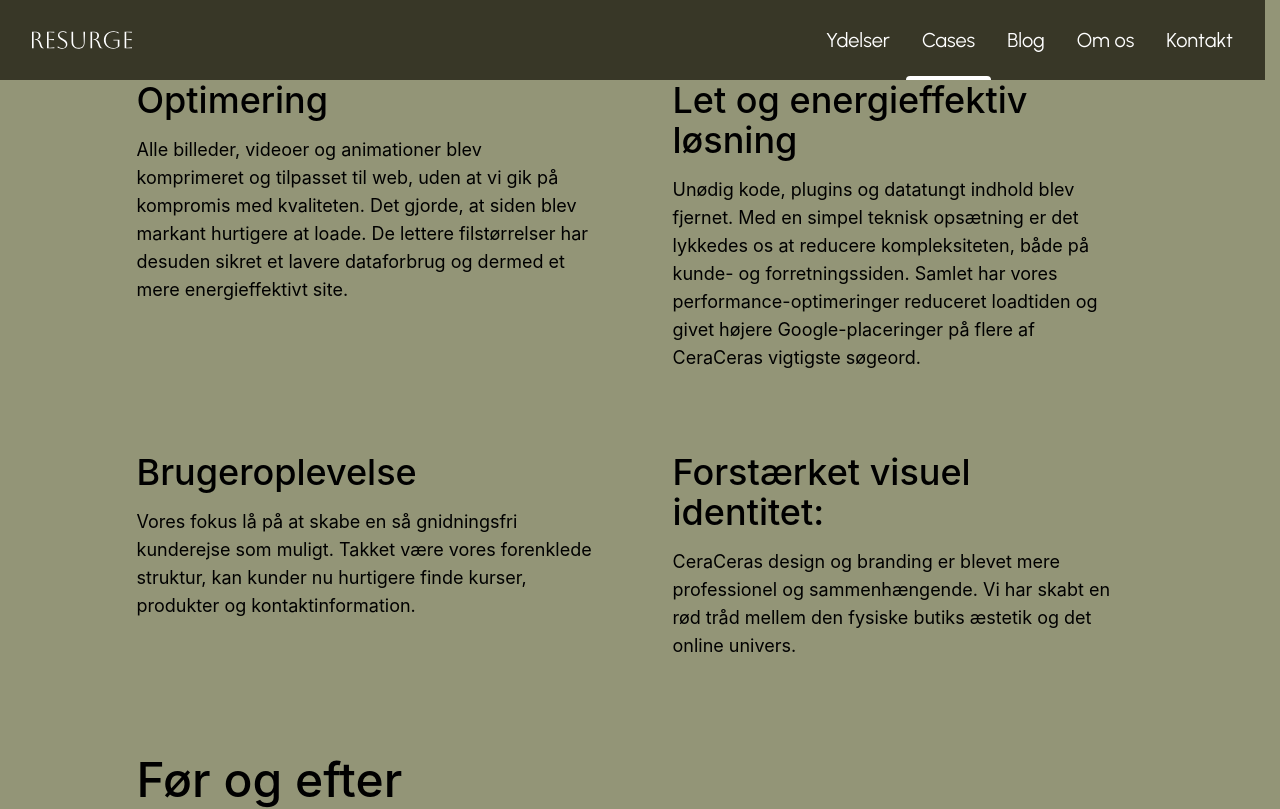
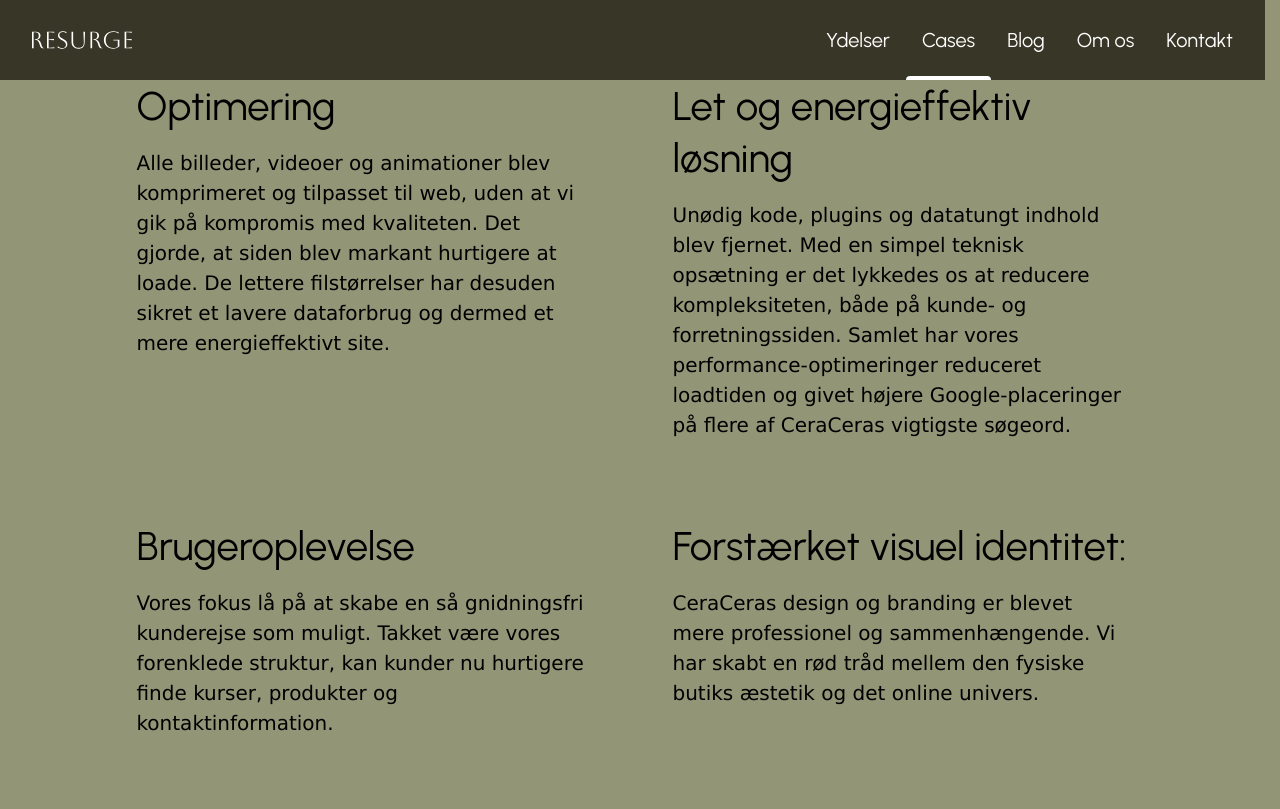
Before and after one commit to SaltyStarfish/resurge-projekt, a React (Vite) app in the folder resurge-react-project/: page /cases/cera-cera in a window 1280 px wide. Shown: the top 809 px of the page. Built offline with nearby package versions, Linux system fonts and the light colour scheme.

Commit message:
fonts rettet

```diff
--- a/resurge-react-project/src/components/CaseCard.jsx
+++ b/resurge-react-project/src/components/CaseCard.jsx
@@ -13,7 +13,7 @@ export default function CaseCard({ image, tags = [], title, description, link })
 
       <div className="p-4 flex flex-col items-start text-left">
         <h3 className="font-h3 font-medium">{title}</h3>
-        <p>{description}</p>
+        <p className="font-body">{description}</p>
 
         <CtaLink to={link}>Læs mere</CtaLink>
       </div>
--- a/resurge-react-project/src/components/FiftyFifty.jsx
+++ b/resurge-react-project/src/components/FiftyFifty.jsx
@@ -9,8 +9,8 @@ export default function FiftyFifty({ type, reverse = false, indhold, className =
             <img src={indhold.billedeSrc} alt={indhold.billedeAlt} className="w-full h-auto object-contain" />
           </div>
           <div className="w-full md:w-1/2 flex flex-col gap-4">
-            <h3 className="text-2xl md:text-4xl font-medium">{indhold.titel}</h3>
-            <p className="text-base md:text-lg">{indhold.tekst}</p>
+            <h3 className="font-h3 font-medium">{indhold.titel}</h3>
+            <p className="font-body">{indhold.tekst}</p>
             {indhold.cta && <CtaLink to={indhold.cta.to}>{indhold.cta.label}</CtaLink>}
           </div>
         </>
@@ -18,12 +18,12 @@ export default function FiftyFifty({ type, reverse = false, indhold, className =
       {type === "tekst-tekst" && (
         <>
           <div className="w-full md:w-1/2 flex flex-col gap-4">
-            <h3 className="text-2xl md:text-4xl font-medium">{indhold.titelVenstre}</h3>
-            <p className="text-base md:text-lg">{indhold.tekstVenstre}</p>
+            <h3 className="font-h3 font-medium">{indhold.titelVenstre}</h3>
+            <p className="font-body">{indhold.tekstVenstre}</p>
           </div>
           <div className="w-full md:w-1/2 flex flex-col gap-4">
-            <h3 className="text-2xl md:text-4xl font-medium">{indhold.titelHøjre}</h3>
-            <p className="text-base md:text-lg">{indhold.tekstHøjre}</p>
+            <h3 className="font-h3 font-medium">{indhold.titelHøjre}</h3>
+            <p className="font-body">{indhold.tekstHøjre}</p>
           </div>
         </>
       )}
--- a/resurge-react-project/src/views/CeraceraView.jsx
+++ b/resurge-react-project/src/views/CeraceraView.jsx
@@ -44,7 +44,7 @@ function CeraceraView() {
       </div>
 
       <div className="mt-24 space-y-10">
-        <h2 className="text-3xl md:text-5xl font-medium">
+        <h2 className="font-h2 mb-7.5">
           Før og efter
         </h2>
 
```
